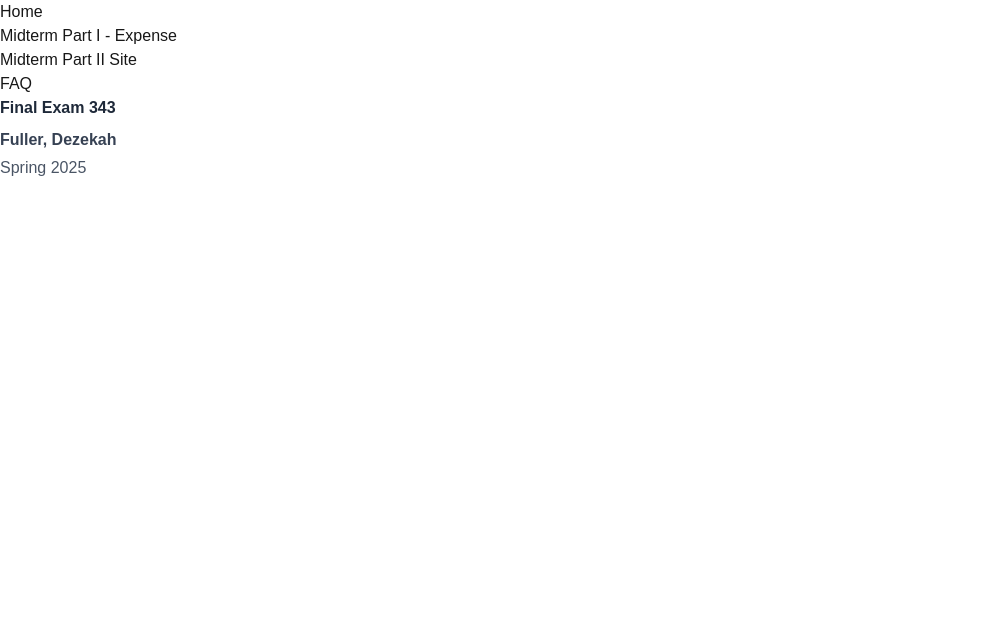
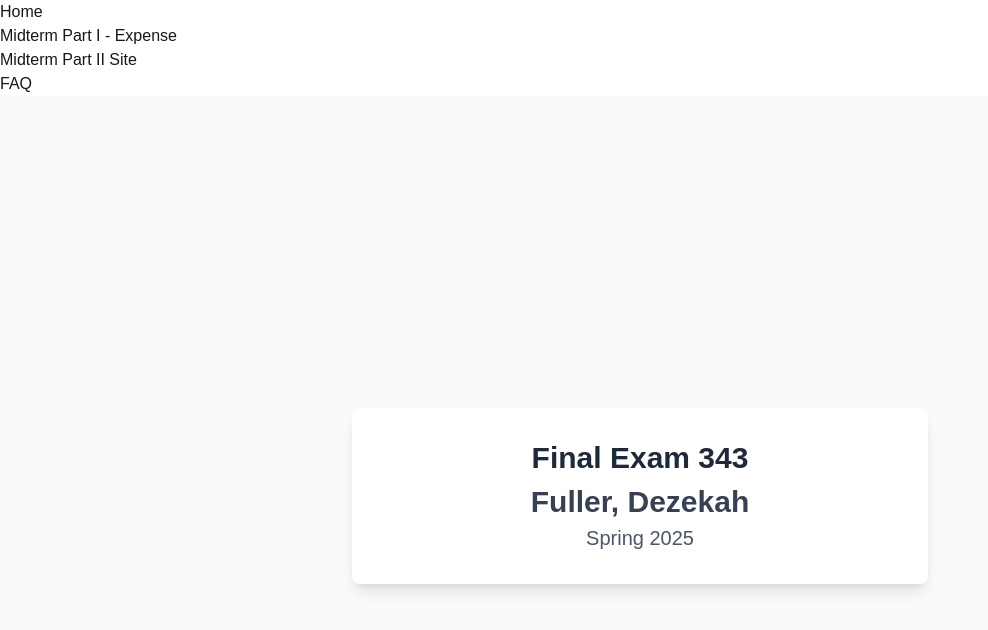
Before and after one commit to Dezekah/final343, a Next.js app: page / in a window 1280 px wide. Shown: the top 630 px of the page, without its empty margins (0-988 px from the left). Built offline with nearby package versions, Linux system fonts and the light colour scheme.

Commit message:
another one

```diff
--- a/src/app/page.jsx
+++ b/src/app/page.jsx
@@ -1,10 +1,18 @@
 export default function Home() {
   return (
-    <>
-      <h1 className="text-3x1 font-bold text-gray-800 mb-2">Final Exam 343</h1>
-      <h2 className="text-3x1 font-semibold text-gray-700 mb-1">Fuller, Dezekah</h2>
-      <h3 className="text-x1 text-gray-600">Spring 2025</h3>
-
-    </>
-  )
+    <div className="bg-gray-50 min-h-screen flex items-center justify-center">
+      <main className="bg-white rounded-lg shadow-lg p-8 max-w-xl w-full">
+        <h1 className="text-3xl font-bold text-gray-800 mb-2 text-center">
+          Final Exam 343
+        </h1>
+        <h2 className="text-3xl font-semibold text-gray-700 mb-1 text-center">
+          Fuller, Dezekah
+        </h2>
+        <h3 className="text-xl text-gray-600 text-center">
+          Spring 2025
+        </h3>
+        {/* You can add more sections/components below as needed */}
+      </main>
+    </div>
+  );
 }
```
Also changed, not shown: src/app/components/Menubar.jsx (line endings or trailing spaces).
